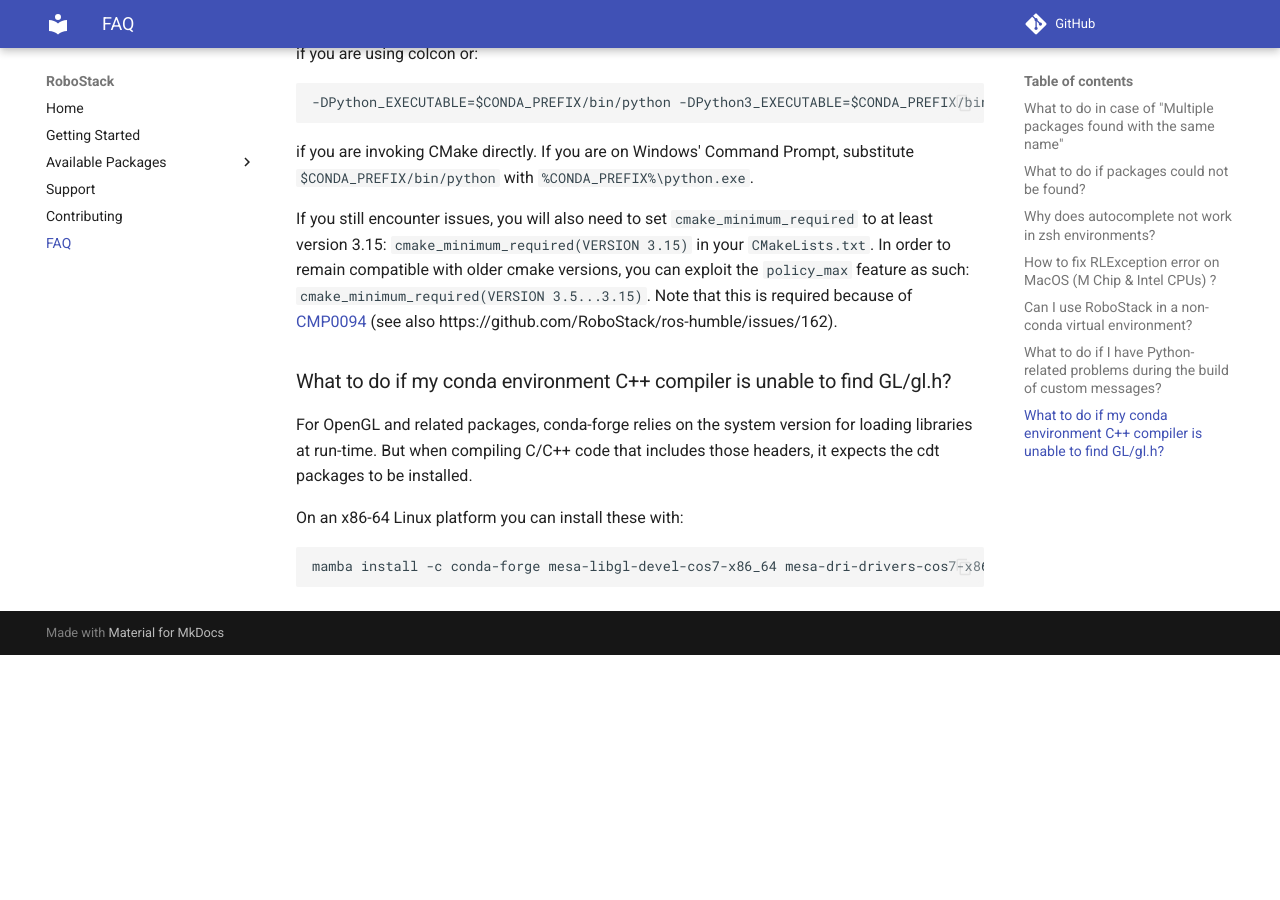
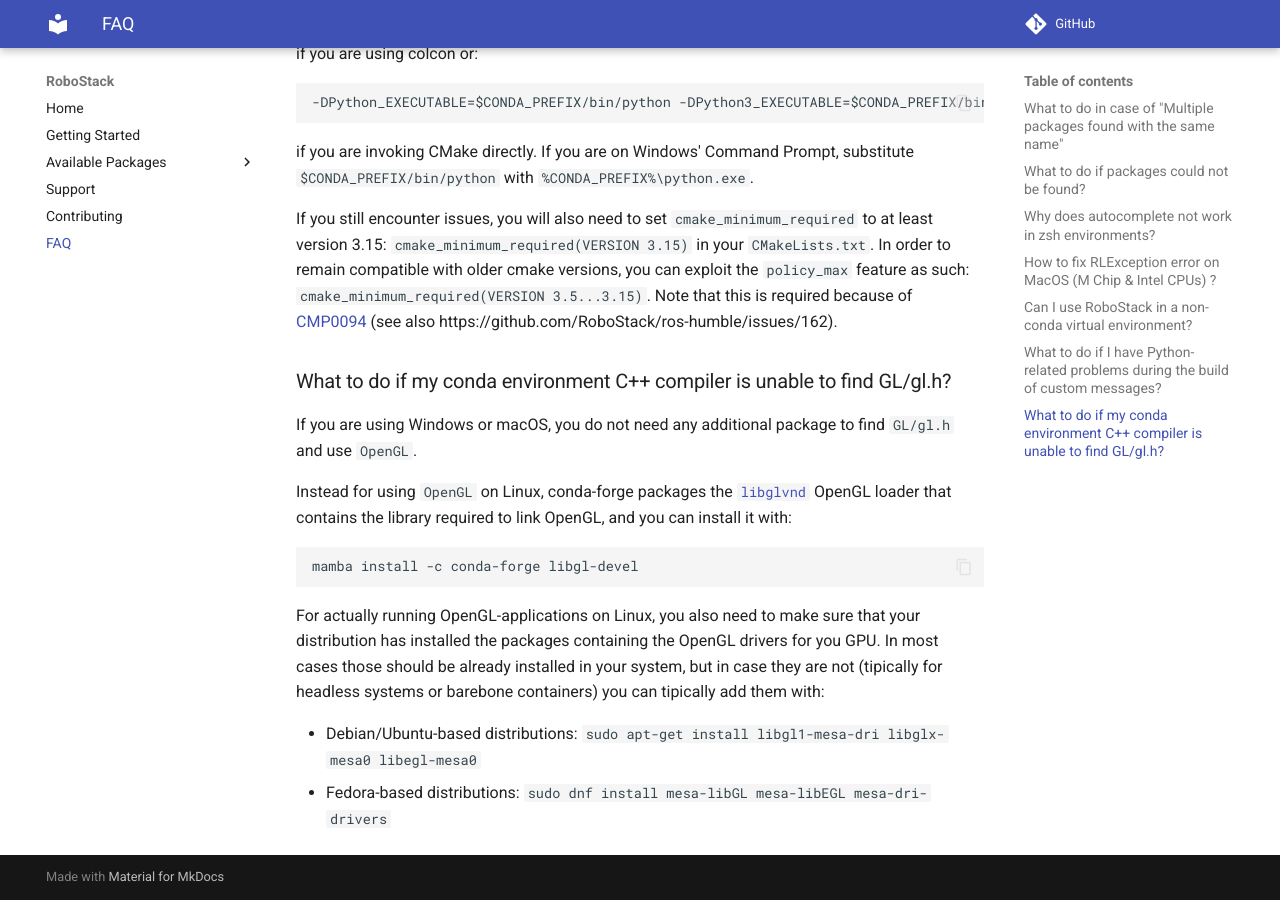
Before and after one commit to RoboStack/robostack.github.io, an MkDocs documentation site: the page built from docs/FAQ.md, in a window 1280 px wide and 900 px high, scrolled down 1667 px. Built offline with MkDocs 1.6.1 and Material for MkDocs 9.7.7, drawn with Linux system fonts in a browser that asks for light colours; comment, search, counter and statistics services are not loaded; before the commit the page ends 2322 px from its top, so only the background shows below that.

Commit message:
FAQ: Update OpenGL FAQs to mention the modern `libgl-devel` package instead of CDTs

```diff
--- a/docs/FAQ.md
+++ b/docs/FAQ.md
@@ -52,9 +52,16 @@ If you still encounter issues, you will also need to set `cmake_minimum_required
 
 ### What to do if my conda environment C++ compiler is unable to find GL/gl.h?
 
-For OpenGL and related packages, conda-forge relies on the system version for loading libraries at run-time. But when compiling C/C++ code that includes those headers, it expects the cdt packages to be installed.
+If you are using Windows or macOS, you do not need any additional package to find `GL/gl.h` and use `OpenGL`.
 
-On an x86-64 Linux platform you can install these with:
+Instead for using `OpenGL` on Linux, conda-forge packages the [`libglvnd`](https://gitlab.freedesktop.org/glvnd/libglvnd) OpenGL loader that contains the library required to link OpenGL, and you can install it with:
+
 ~~~
-mamba install -c conda-forge mesa-libgl-devel-cos7-x86_64 mesa-dri-drivers-cos7-x86_64 libselinux-cos7-x86_64 libxxf86vm-cos7-x86_64
+mamba install -c conda-forge libgl-devel
 ~~~
+
+For actually running OpenGL-applications on Linux, you also need to make sure that your distribution has installed the packages containing the OpenGL drivers for you GPU.
+In most cases those should be already installed in your system, but in case they are not (tipically for headless systems or barebone containers) you can tipically add them with:
+
+- Debian/Ubuntu-based distributions: `sudo apt-get install libgl1-mesa-dri libglx-mesa0 libegl-mesa0`
+- Fedora-based distributions: `sudo dnf install mesa-libGL mesa-libEGL mesa-dri-drivers`
```
